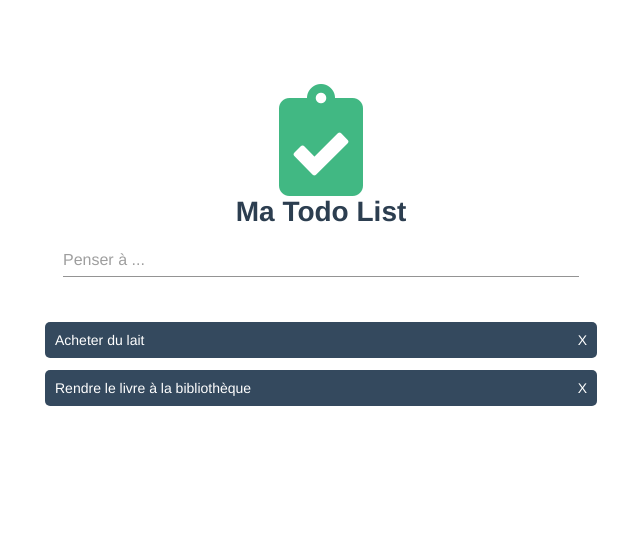
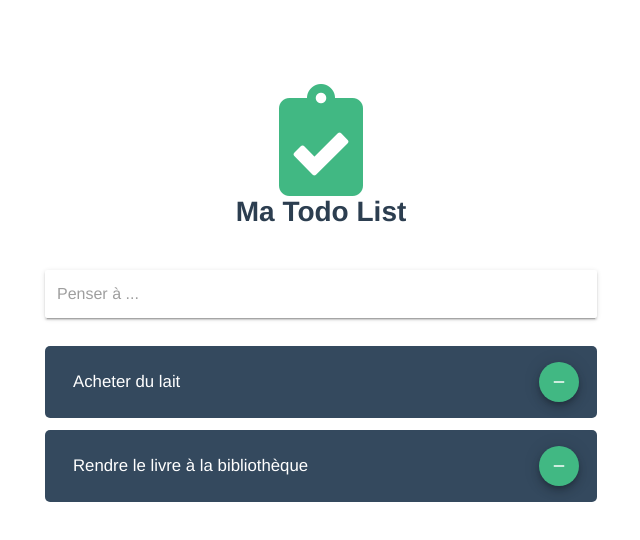
Before and after one commit to RunTheMachine/TodoList, a Vue app: page / in a window 1280 px wide. Shown: the top 540 px of the page, without its empty margins (319-959 px from the left). Built offline with nearby package versions, Linux system fonts and the light colour scheme.

Commit message:
restyle du champs input et du bouton

```diff
--- a/src/components/TodoList.vue
+++ b/src/components/TodoList.vue
@@ -1,10 +1,11 @@
 <template>
     <div>
-        <v-flex>
+          <v-flex class="inputfielddiv">
             <v-text-field
+              class="inputfield"
               placeholder="Penser à ..."
-            class="todo-input"
               v-model="newTodo" @keyup.enter="addTodo"
+              solo
             ></v-text-field>
           </v-flex>
       <div v-for="(todo, index) in todos" :keys="todo.id" class="todo-item">
@@ -12,11 +13,15 @@
               {{todo.title}}
           </div>
           <div class="remove-item" @click="removeTodo(index)">
-            X
+            <v-btn fab small color="#41b883">
+              <v-icon color="white">remove</v-icon>
+            </v-btn>
           </div>
       </div>
     </div>
 </template>
+
+
 
 <script>
 export default {
@@ -62,11 +67,8 @@ export default {
 
 <!-- Add "scoped" attribute to limit CSS to this component only -->
 <style>
-.todo-input{
-  width:100%;
-  padding: 10px 18px;
-  font-size: 18px;
-  margin-bottom:16px;
+.inputfielddiv{
+  margin-top:3rem;
 }
 
 .todo-item{
@@ -78,6 +80,8 @@ export default {
   padding:10px;
   color:#fff;
   border-radius: 5px;
+  font-size: 1.2rem;
+  padding-left:2rem;
 }
 
 .remove-item{
```
Lines whose indentation alone changed are shown as unchanged.
